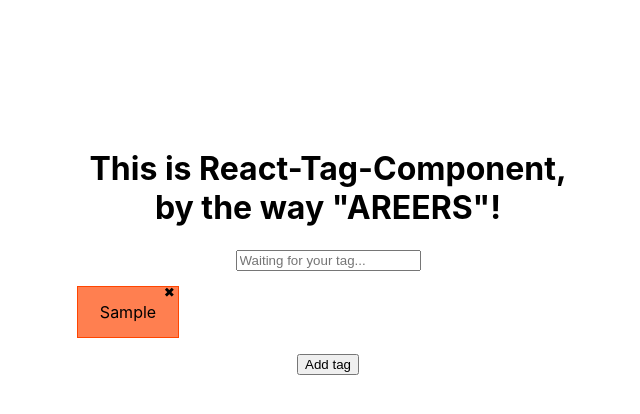
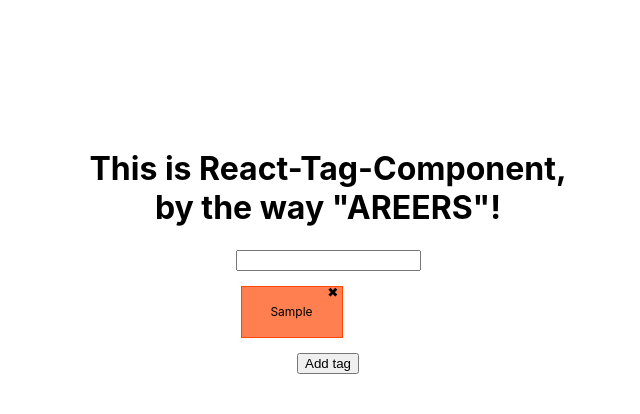
Before and after one commit to GhettoKawaii/react-tag-component, a React (Create React App) app: page / in a window 1280 px wide. Both pictures are taken after typing "Sample" into the empty fields and a click on the button "Add tag". Shown: the top 414 px of the page, without its empty margins (312-952 px from the left). Built offline with nearby package versions, Linux system fonts and the light colour scheme.

Commit message:
autocomplete done

```diff
--- /dev/null
+++ b/src/components/Autocomplete/Autocomplete.css
@@ -0,0 +1,37 @@
+input {
+  border: 1px solid #999;
+  padding: 0.5rem;
+  width: 300px;
+}
+
+.no-suggestions {
+  color: #999;
+  padding: 0.5rem;
+}
+
+.suggestions {
+  border: 1px solid #999;
+  border-top-width: 0;
+  list-style: none;
+  margin-top: 0;
+  max-height: 143px;
+  overflow-y: auto;
+  padding-left: 0;
+  width: calc(300px + 1rem);
+}
+
+.suggestions li {
+  padding: 0.5rem;
+}
+
+.suggestion-active,
+.suggestions li:hover {
+  background-color: #008f68;
+  color: #fae042;
+  cursor: pointer;
+  font-weight: 700;
+}
+
+.suggestions li:not(:last-of-type) {
+  border-bottom: 1px solid #999;
+}
--- /dev/null
+++ b/src/components/Autocomplete/index.jsx
@@ -0,0 +1,56 @@
+import React, { Fragment } from "react";
+
+const Autocomplete = ({
+  onChange,
+  onClick,
+  onKeyDown,
+  activeSuggestion,
+  filteredSuggestions,
+  showSuggestions,
+  userInput
+}) => {
+  let suggestionsListComponent;
+
+  if (showSuggestions && userInput) {
+    if (filteredSuggestions.length) {
+      suggestionsListComponent = (
+        <ul class="suggestions">
+          {filteredSuggestions.map((suggestion, index) => {
+            let className;
+            if (index === activeSuggestion) {
+              className = "suggestion-active";
+            }
+
+            return (
+              <li className={className} key={suggestion} onClick={onClick}>
+                {suggestion.name}
+                <br />
+                Category: {suggestion.category.name}
+              </li>
+            );
+          })}
+        </ul>
+      );
+    } else {
+      suggestionsListComponent = (
+        <div class="no-suggestions">
+          <em>No suggestions, you're on your own!</em>
+        </div>
+      );
+    }
+  }
+
+  return (
+    <Fragment>
+      <input
+        type="text"
+        onChange={onChange}
+        onKeyDown={onKeyDown}
+        value={userInput}
+      />
+      {suggestionsListComponent}
+    </Fragment>
+  );
+};
+
+export default Autocomplete;
--- a/src/components/ConfigureTag/ConfigureTag.css
+++ b/src/components/ConfigureTag/ConfigureTag.css
@@ -0,0 +1,27 @@
+.configure-tag-container {
+  margin-top: 10px;
+  padding-top: 20px;
+  position: relative;
+  width: 200px;
+  height: 100px;
+  border: 1px black solid;
+}
+.close-configure-tag {
+  background: none;
+  outline: none;
+  border: none;
+  position: absolute;
+  right: 0px;
+  top: 0px;
+}
+.configure-category {
+  display: flex;
+  justify-content: space-evenly;
+}
+.configure-tag-name {
+  position: absolute;
+  top: -2px;
+  left: 10px;
+  color: gray;
+  font-style: italic;
+}
--- a/src/components/ConfigureTag/index.jsx
+++ b/src/components/ConfigureTag/index.jsx
@@ -1,9 +1,15 @@
 import React from "react";
 import "./ConfigureTag.css";
 
-const ConfigureTag = ({ categories, configureTag }) => {
+const ConfigureTag = ({ categories, configureTag, closeConfigureTag, tag }) => {
+  console.log("tag", tag);
   return (
     <div className="configure-tag-container">
+      <button onClick={closeConfigureTag} className="close-configure-tag">
+        &#10006;
+      </button>
+      <span className="configure-tag-name">{tag.name}</span>
+      <div className="configure-category">
         <label>Category:</label>
         <select onChange={configureTag}>
           Category:
@@ -17,6 +23,7 @@ const ConfigureTag = ({ categories, configureTag }) => {
           })}
         </select>
       </div>
+    </div>
   );
 };
 export default ConfigureTag;
--- a/src/components/Tag/Tag.css
+++ b/src/components/Tag/Tag.css
@@ -1,8 +1,9 @@
 .tag {
+  flex-direction: column;
+  justify-content: space-evenly;
   position: relative;
   display: flex;
   align-items: center;
-  justify-content: center;
   border: 1px orangered solid;
   background-color: coral;
   margin: 15px 5px;
@@ -17,3 +18,10 @@
   border: none;
   outline: none;
 }
+.tag-category {
+  font-style: italic;
+}
+.tag p {
+  margin: 0px;
+  font-size: 12px;
+}
--- a/src/components/Tag/index.jsx
+++ b/src/components/Tag/index.jsx
@@ -12,7 +12,10 @@ const Tag = ({ tag, selectTag, deleteTag, tagID }) => {
       <button onClick={deleteTag} id={tagID} className="delete-tag">
         &#10006;
       </button>
-      {tag.name}
+      <p>{tag.name}</p>
+      {tag.category && (
+        <p className="tag-category">Category: {tag.category.name}</p>
+      )}
     </div>
   );
 };
--- a/src/components/TagInput/TagInput.css
+++ b/src/components/TagInput/TagInput.css
@@ -4,3 +4,8 @@
 .tags-wrapper {
   display: flex;
 }
+.input-wrapper {
+  display: flex;
+  align-items: center;
+  flex-direction: column;
+}
--- a/src/components/TagInput/index.jsx
+++ b/src/components/TagInput/index.jsx
@@ -3,12 +3,16 @@ import "./TagInput.css";
 
 import ConfigureTag from "../ConfigureTag";
 import Tag from "../Tag";
+import Autocomplete from "../Autocomplete";
 
 export default class TagInput extends Component {
   constructor(props) {
     super(props);
     this.state = {
       input: "",
+      activeSuggestion: 0,
+      filteredSuggestions: [],
+      showSuggestions: false,
       tags: [],
       isEmpty: false,
       selectedTag: null,
@@ -22,11 +26,47 @@ export default class TagInput extends Component {
     this.selectTag = this.selectTag.bind(this);
     this.deleteTag = this.deleteTag.bind(this);
     this.configureTag = this.configureTag.bind(this);
+    this.closeConfigureTag = this.closeConfigureTag.bind(this);
+    this.handleChange = this.handleChange.bind(this);
+    this.onKeyDown = this.onKeyDown.bind(this);
+    this.onClick = this.onClick.bind(this);
   }
+  suggestions = [
+    { id: 0, name: "Sanya", category: { name: "names", color: "#FC1B1B" } },
+    {
+      id: 1,
+      name: "Passat",
+      category: { name: "transport", color: "#676767" }
+    },
+    { id: 2, name: "XUI", category: { name: "fruits", color: "#DFFF2D" } },
+    {
+      id: 3,
+      name: "Заказчик",
+      category: { name: "animals", color: "#198111" }
+    }
+  ];
 
   handleChange = e => {
+    const userInput = e.currentTarget.value;
+
+    const filteredSuggestions = this.suggestions.filter(
+      suggestion =>
+        suggestion.name.toLowerCase().indexOf(userInput.toLowerCase()) > -1
+    );
     this.setState({
-      input: e.target.value
+      activeSuggestion: 0,
+      filteredSuggestions,
+      showSuggestions: true,
+      input: e.currentTarget.value
+    });
+  };
+
+  onClick = e => {
+    this.setState({
+      activeSuggestion: 0,
+      filteredSuggestions: [],
+      showSuggestions: false,
+      userInput: e.currentTarget.innerText.split("Category")[0]
     });
   };
 
@@ -47,9 +87,41 @@ export default class TagInput extends Component {
     }
   };
 
-  _handleKeyDown = e => {
-    if (e.key === "Enter") {
-      this.handleClick();
+  onClick = e => {
+    this.setState({
+      activeSuggestion: 0,
+      filteredSuggestions: [],
+      showSuggestions: false,
+      input: e.currentTarget.innerText.split("Category")[0]
+    });
+  };
+
+  onKeyDown = e => {
+    const { activeSuggestion, filteredSuggestions } = this.state;
+
+    // enter
+    if (e.keyCode === 13) {
+      this.setState({
+        activeSuggestion: 0,
+        showSuggestions: false,
+        input: filteredSuggestions[activeSuggestion]
+      });
+    }
+    // up
+    else if (e.keyCode === 38) {
+      if (activeSuggestion === 0) {
+        return;
+      }
+
+      this.setState({ activeSuggestion: activeSuggestion - 1 });
+    }
+    // down
+    else if (e.keyCode === 40) {
+      if (activeSuggestion - 1 === filteredSuggestions.length) {
+        return;
+      }
+
+      this.setState({ activeSuggestion: activeSuggestion + 1 });
     }
   };
 
@@ -89,19 +161,37 @@ export default class TagInput extends Component {
     });
   };
 
+  closeConfigureTag = () => {
+    this.setState({
+      selectedTag: null
+    });
+  };
+
   render() {
     console.log("%cthis.state", "color: orange; font-size: 20px", this.state);
-    let { input, isEmpty, tags, selectedTag } = this.state;
+
+    let {
+      input,
+      isEmpty,
+      tags,
+      selectedTag,
+      activeSuggestion,
+      filteredSuggestions,
+      showSuggestions
+    } = this.state;
     return (
-      <div>
+      <div className="input-wrapper">
         <h1>This is React-Tag-Component, by the way "AREERS"!</h1>
         <div className="input-with-tags">
-          <input
-            type="text"
-            placeholder="Waiting for your tag..."
-            value={input}
+          <Autocomplete
             onChange={this.handleChange}
-            onKeyDown={this._handleKeyDown}
+            suggestions={this.suggestions}
+            userInput={this.state.input}
+            onKeyDown={this.onKeyDown}
+            onClick={this.onClick}
+            activeSuggestion={activeSuggestion}
+            filteredSuggestions={filteredSuggestions}
+            showSuggestions={showSuggestions}
           />
           <div className="tags-wrapper">
             {tags.length > 0
@@ -119,13 +209,16 @@ export default class TagInput extends Component {
               : null}
           </div>
         </div>
-
         <button onClick={this.handleClick}>Add tag</button>
         {isEmpty && <p>Nothing to add, bruh -_-</p>}
         {selectedTag != null && (
           <ConfigureTag
             categories={this.state.categories}
             configureTag={this.configureTag}
+            closeConfigureTag={this.closeConfigureTag}
+            tag={tags.find(tag => {
+              return tag.id == this.state.selectedTag;
+            })}
           />
         )}
       </div>
```
Lines whose indentation alone changed are shown as unchanged.
